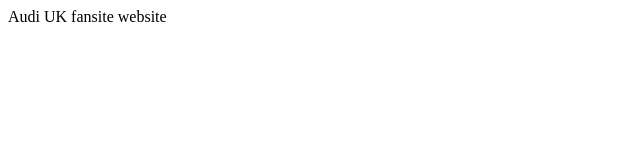
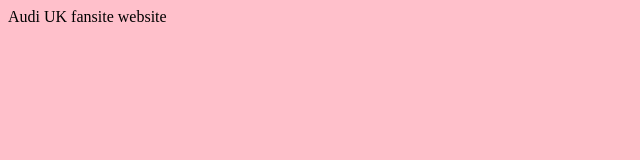
Before and after one commit to MohammedSheikh/CTEC3905-Practical_Assignment, a plain HTML site: page index.html in a window 1280 px wide. Shown: the whole page, without its empty margins (0-640 px from the left). Drawn offline with Linux system fonts and the light colour scheme.

Commit message:
Set up file structure

```diff
--- /dev/null
+++ b/css/styles.css
@@ -0,0 +1,3 @@
+body{
+  background-color: pink;
+}
--- a/index.html
+++ b/index.html
@@ -2,6 +2,8 @@
 <html>
 <head>
 <title>Audi Fansite</title>
+<link rel="stylesheet" href="css/styles.css">
+<meta name="viewport" content="width=device-width, initial-scale=1">
 </head>
 
 <body>
```
Also changed, not shown: imgs/Audi-logo-2009-1920x1080.png (added), js/scripts.js (added).
